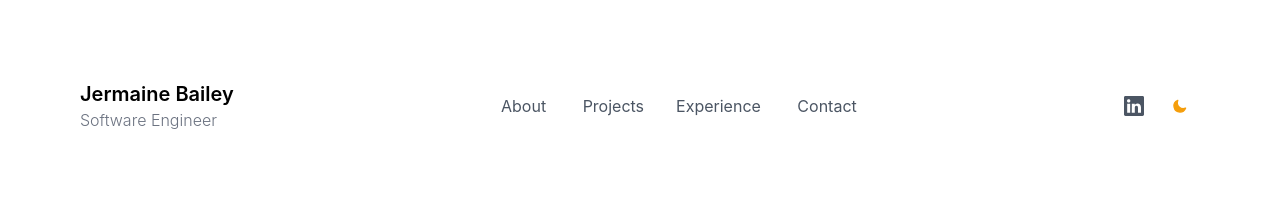
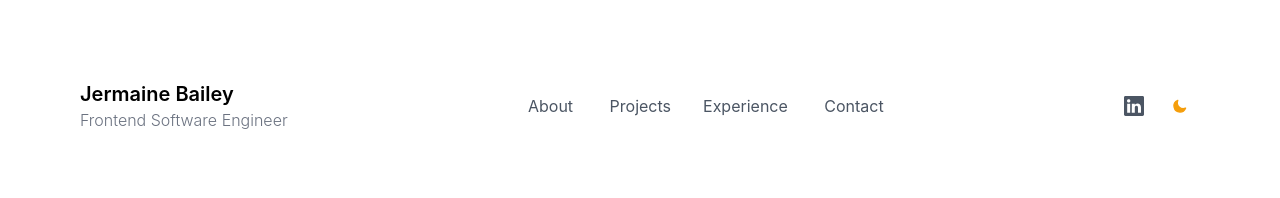
Before and after one commit to Jermaine-rbg/Jermaine_FunPortfolio, a Next.js app: page / in a window 1280 px wide. Shown: the top 198 px of the page. Built offline with nearby package versions, Linux system fonts and the light colour scheme; no server answers.

Commit message:
navbar update

```diff
--- a/constants/data.js
+++ b/constants/data.js
@@ -1,7 +1,7 @@
 const userData = {
   githubUsername: "Jermaine-rbg",
   name: "Jermaine Bailey",
-  designation: "Software Engineer",
+  designation: "Frontend Software Engineer",
   avatarUrl: "/Portfoliopic.jpeg",
   email: "jermainebaileysoftwareengineer@gmail.com",
   phone: "(404)337-0967",
```
